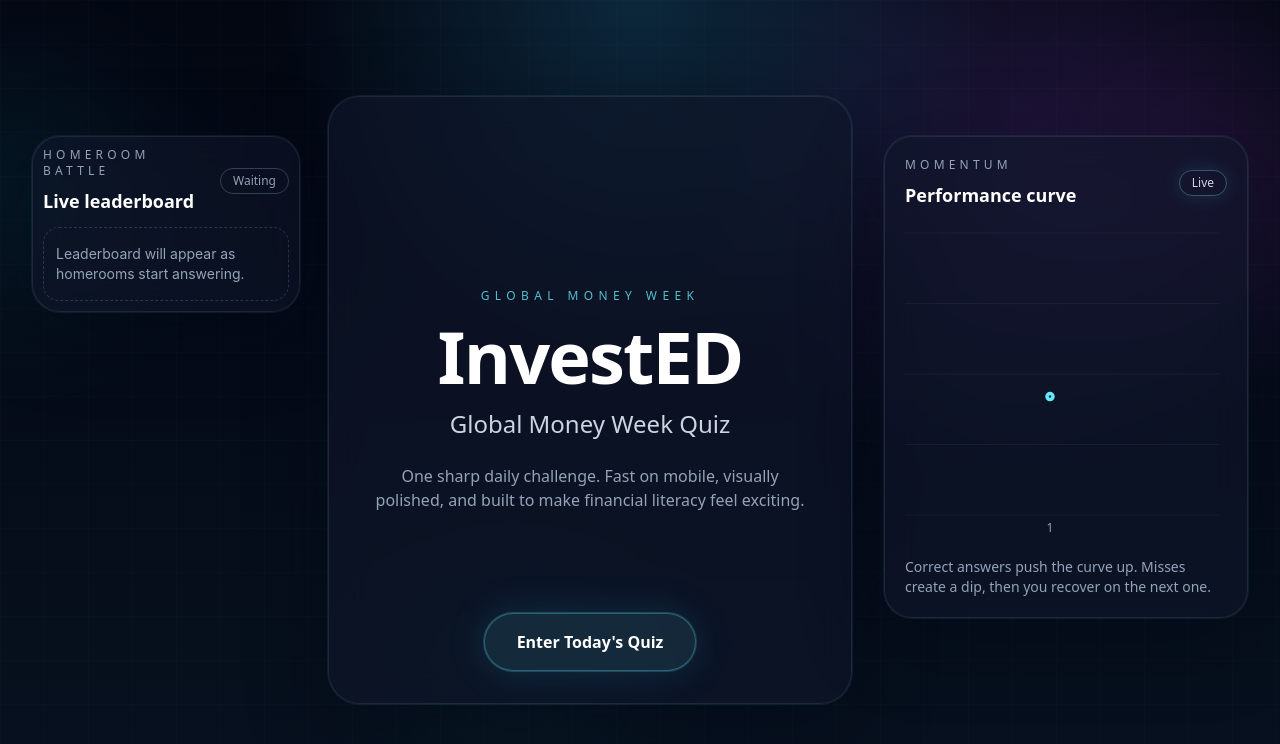
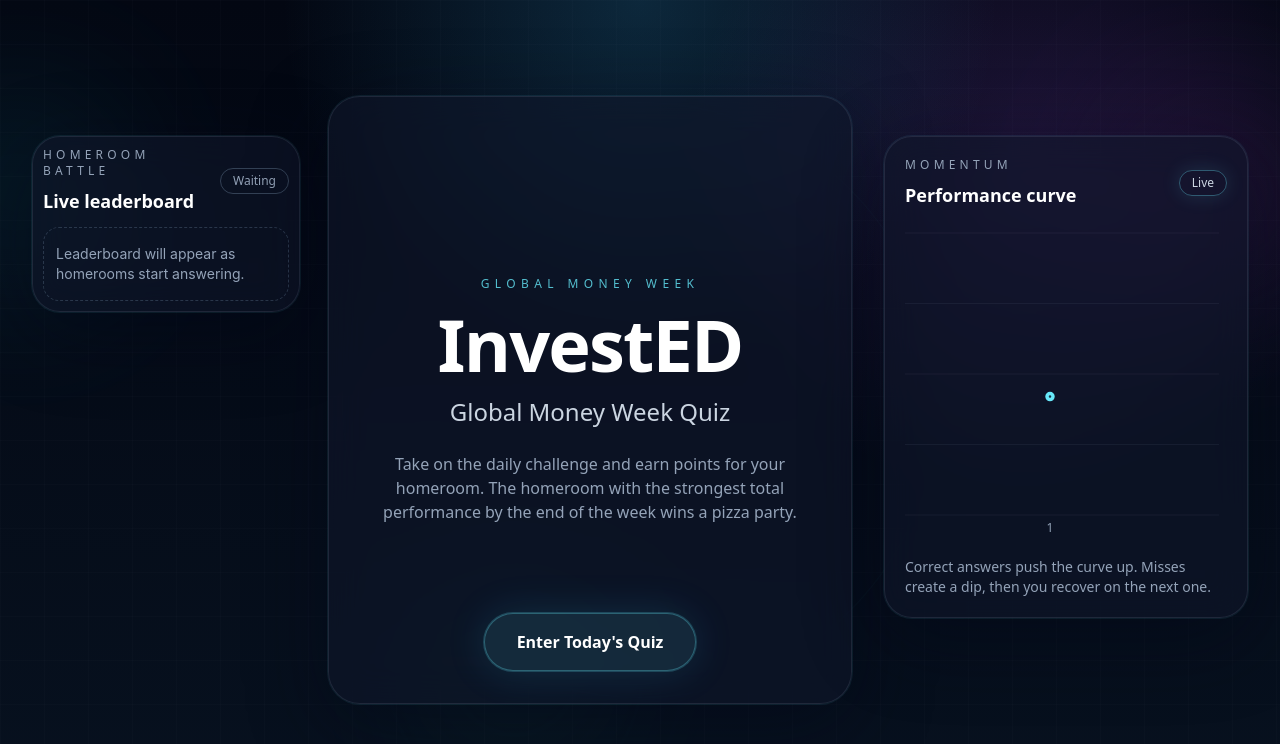
Before and after one commit to IgnusAlpha/InvestED, a Next.js app: page / in a window 1280 px wide. Shown: the top 744 px of the page. Built offline with nearby package versions, Linux system fonts and the light colour scheme.

Commit message:
copy: add weekly homeroom pizza party incentive

```diff
--- a/pages/index.tsx
+++ b/pages/index.tsx
@@ -197,8 +197,8 @@
                   <p className="mb-4 text-xs uppercase tracking-[0.45em] text-cyan-300/80">Global Money Week</p>
                   <h1 className="text-5xl font-semibold tracking-tight text-white sm:text-7xl">{activeQuiz.title}</h1>
                   <p className="mt-4 text-lg text-slate-300 sm:text-2xl">{activeQuiz.subtitle}</p>
-                  <p className="mt-6 max-w-xl text-sm leading-7 text-slate-400 sm:text-base">
-                    One sharp daily challenge. Fast on mobile, visually polished, and built to make financial literacy feel exciting.
+                  <p className="mt-6 max-w-2xl text-sm leading-7 text-slate-400 sm:text-base">
+                    Take on the daily challenge and earn points for your homeroom. The homeroom with the strongest total performance by the end of the week wins a pizza party.
                   </p>
                   <motion.button
                     whileHover={{ scale: 1.03 }}
```
